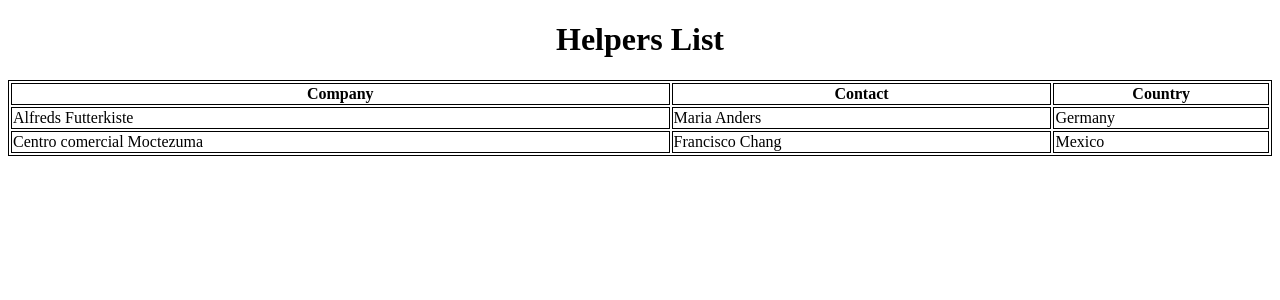
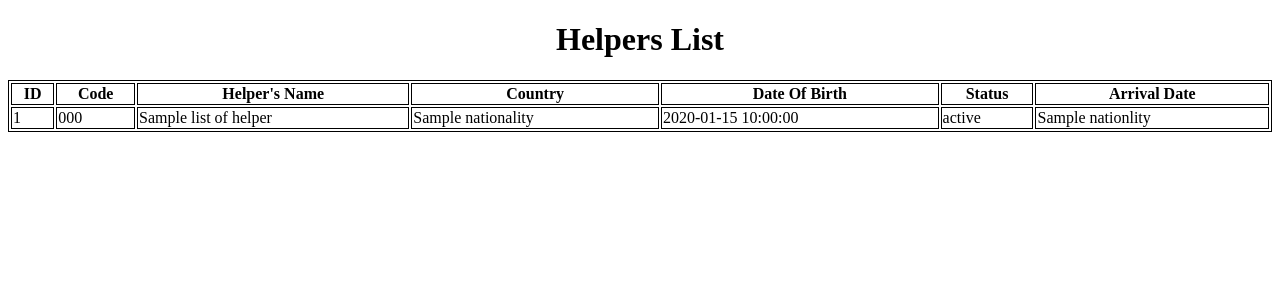
Before and after one commit to hypertun/HelperDrive, a Flask app: template templates/addnewmaid.html in a window 1280 px wide. Shown: the top 300 px of the page. Run offline with Flask 2, Linux system fonts and the light colour scheme; the template is opened without the code that fills it: most values are stand-ins (such as "Sample title", 1, 10 or a date in 2020).

Commit message:
added list for helpers

```diff
--- a/app.py
+++ b/app.py
@@ -22,13 +22,42 @@
 #
 #
 
+from pydoc import Helper
 from flask import Flask, render_template
+from flaskext.mysql import MySQL
+from classes.helper import Helper
 
 app = Flask(__name__)
+mysql = MySQL()
+app.config['MYSQL_DATABASE_USER'] = 'webadmin'
+app.config['MYSQL_DATABASE_PASSWORD'] = 'admin'
+app.config['MYSQL_DATABASE_DB'] = 'helper_drive'
+app.config['MYSQL_DATABASE_HOST'] = '116.86.63.183'
+mysql.init_app(app)
+
 
 @app.route("/")
 def index():
-    return render_template('addnewmaid.html')
+    data = getAllHelpers()
+    return render_template('addnewmaid.html', listOfHelpers=data)
+
 
 def create_app():
-   return app
+    return app
+
+
+def getAllHelpers():
+    conn = mysql.connect()
+    cursor = conn.cursor()
+
+    helperList = []
+    cursor.execute("SELECT * from helpers")
+    data = cursor.fetchall()
+
+    for eachHelper in data:
+        id, name, code, dob, arrival_Date, status, nationality = eachHelper
+        newHelper = Helper(id, name, dob, code,
+                           arrival_Date, status, nationality)
+        helperList.append(newHelper)
+
+    return helperList
--- a/templates/addnewmaid.html
+++ b/templates/addnewmaid.html
@@ -1,32 +1,40 @@
 <!DOCTYPE html>
 <html lang="en">
+
 <head>
   <meta charset="UTF-8">
-    <title>FlaskApp</title>
+  <title>Helper List</title>
   <link rel="stylesheet" href="{{ url_for('static', filename='css/addnewmaid.css') }}">
 </head>
+
 <body>
   <h1 class="center">Helpers List</h1>
   <table style="width:100%">
     <thead class="center">
       <tr>
-                <th>Company</th>
-                <th>Contact</th>
+        <th>ID</th>
+        <th>Code</th>
+        <th>Helper's Name</th>
         <th>Country</th>
+        <th>Date Of Birth</th>
+        <th>Status</th>
+        <th>Arrival Date</th>
       </tr>
     </thead>
     <tbody>
+      {% for e in listOfHelpers %}
       <tr>
-                <td>Alfreds Futterkiste</td>
-                <td>Maria Anders</td>
-                <td>Germany</td>
+        <td>{{e.id}}</td>
+        <td>{{e.code}}</td>
+        <td>{{e.name}}</td>
+        <td>{{e.nationality}}</td>
+        <td>{{e.dob}}</td>
+        <td>{{e.status}}</td>
+        <td>{{e.nationlity}}</td>
       </tr>
-              <tr>
-                <td>Centro comercial Moctezuma</td>
-                <td>Francisco Chang</td>
-                <td>Mexico</td>
-              </tr>
+      {% endfor %}
     </tbody>
   </table>
 </body>
+
 </html>
```
Also changed, not shown: classes/helper.py (added, +9 -0 lines), classes/__init__.py (added). Lines whose indentation alone changed are shown as unchanged.
